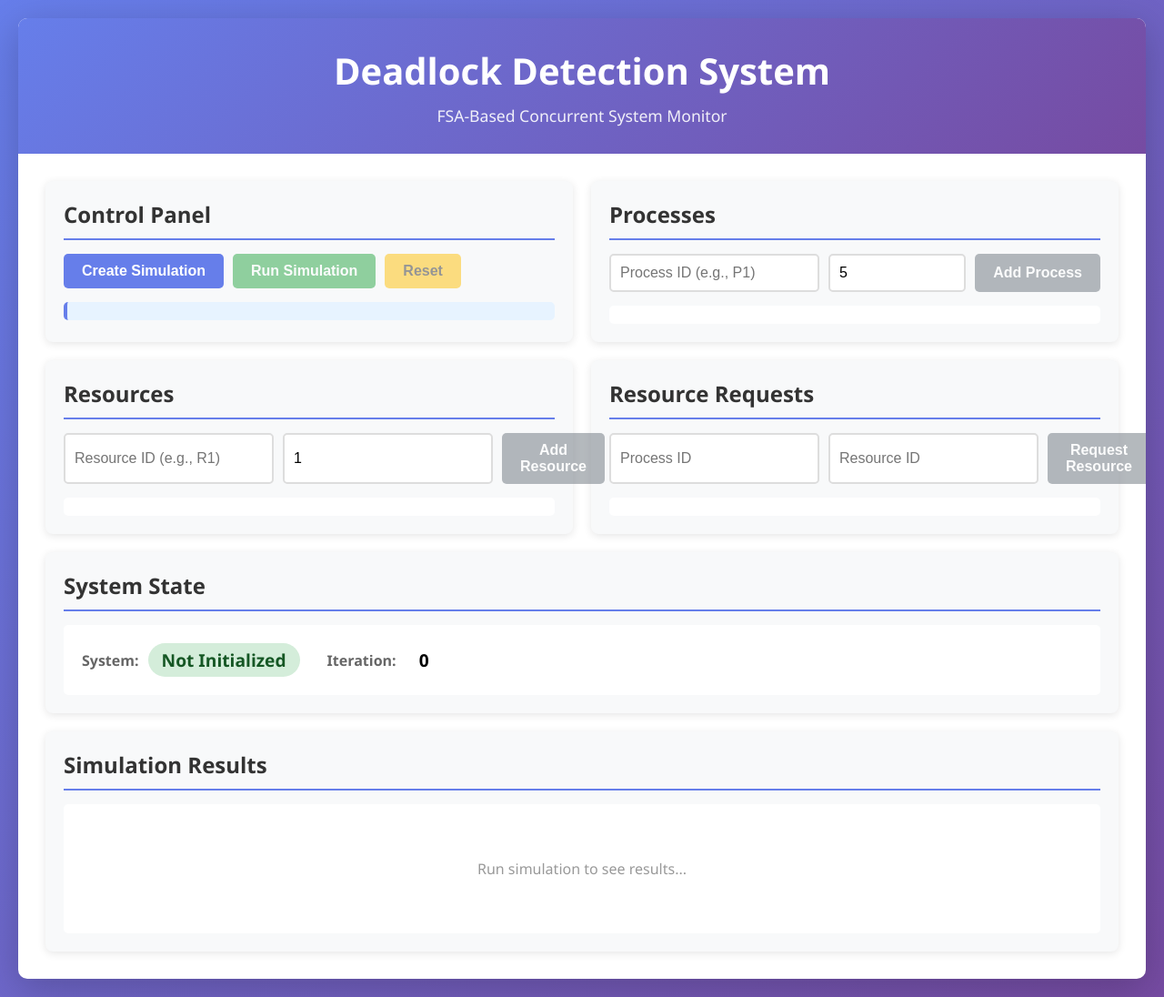
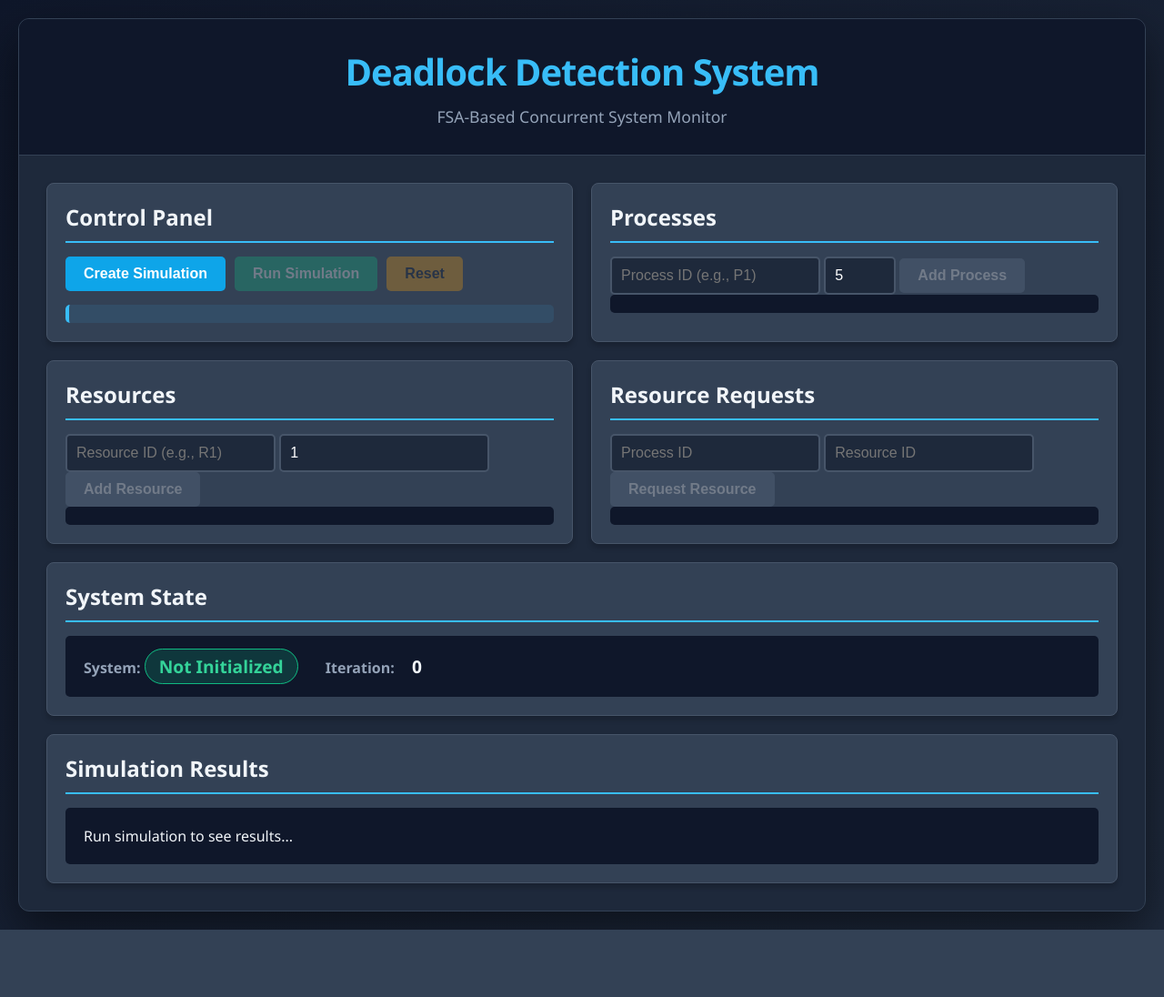
Before and after one commit to lachlanreyloyola/Deadlock-Detection-Simulation, a Flask app: page / in a window 1280 px wide. Shown: the whole page at 91% size. After the commit the page ends 1022 px from the top, so only its background shows below. Run offline with Flask 3, Linux system fonts and the light colour scheme.

Commit message:
Update style.css

```diff
--- a/web/static/css/style.css
+++ b/web/static/css/style.css
@@ -6,7 +6,9 @@
 
 body {
     font-family: 'Segoe UI', Tahoma, Geneva, Verdana, sans-serif;
-    background: linear-gradient(135deg, #667eea 0%, #764ba2 100%);
+    /* Deep Slate Gradient */
+    background: linear-gradient(135deg, #0f172a 0%, #1e293b 100%);
+    color: #f1f5f9;
     min-height: 100vh;
     padding: 20px;
 }
@@ -14,27 +16,30 @@ body {
 .container {
     max-width: 1400px;
     margin: 0 auto;
-    background: white;
-    border-radius: 10px;
-    box-shadow: 0 10px 40px rgba(0,0,0,0.2);
+    background: #1e293b; /* Slate 800 */
+    border-radius: 12px;
+    box-shadow: 0 20px 50px rgba(0,0,0,0.5);
     overflow: hidden;
+    border: 1px solid #334155;
 }
 
 header {
-    background: linear-gradient(135deg, #667eea 0%, #764ba2 100%);
-    color: white;
+    background: #0f172a;
+    color: #38bdf8; /* Neon Cyan */
     padding: 30px;
     text-align: center;
+    border-bottom: 1px solid #334155;
 }
 
 header h1 {
     font-size: 2.5em;
     margin-bottom: 10px;
+    letter-spacing: -1px;
 }
 
 header p {
     font-size: 1.1em;
-    opacity: 0.9;
+    color: #94a3b8; /* Muted Slate */
 }
 
 .main-content {
@@ -45,10 +50,11 @@ header p {
 }
 
 .panel {
-    background: #f8f9fa;
+    background: #334155; /* Slate 700 */
     border-radius: 8px;
     padding: 20px;
-    box-shadow: 0 2px 10px rgba(0,0,0,0.1);
+    box-shadow: 0 4px 6px rgba(0,0,0,0.2);
+    border: 1px solid #475569;
 }
 
 .panel.full-width {
@@ -56,10 +62,10 @@ header p {
 }
 
 .panel h2 {
-    color: #333;
+    color: #f1f5f9;
     margin-bottom: 15px;
     font-size: 1.5em;
-    border-bottom: 2px solid #667eea;
+    border-bottom: 2px solid #38bdf8;
     padding-bottom: 10px;
 }
 
@@ -80,77 +86,63 @@ header p {
 }
 
 .btn:disabled {
-    opacity: 0.5;
+    opacity: 0.3;
     cursor: not-allowed;
 }
 
 .btn-primary {
-    background: #667eea;
+    background: #0ea5e9;
     color: white;
 }
 
 .btn-primary:hover:not(:disabled) {
-    background: #5568d3;
+    background: #38bdf8;
+    box-shadow: 0 0 15px rgba(56, 189, 248, 0.4);
 }
 
 .btn-success {
-    background: #28a745;
+    background: #10b981;
     color: white;
 }
 
-.btn-success:hover:not(:disabled) {
-    background: #218838;
-}
-
 .btn-warning {
-    background: #ffc107;
-    color: #333;
-}
-
-.btn-warning:hover:not(:disabled) {
-    background: #e0a800;
+    background: #f59e0b;
+    color: #0f172a;
 }
 
 .btn-secondary {
-    background: #6c757d;
+    background: #64748b;
     color: white;
-}
-
-.btn-secondary:hover:not(:disabled) {
-    background: #5a6268;
-}
-
-.input-group {
-    display: flex;
-    gap: 10px;
-    margin-bottom: 15px;
 }
 
 .input-group input {
     flex: 1;
     padding: 10px;
-    border: 2px solid #ddd;
+    background: #1e293b;
+    border: 2px solid #475569;
     border-radius: 5px;
     font-size: 1em;
+    color: white;
 }
 
 .input-group input:focus {
     outline: none;
-    border-color: #667eea;
+    border-color: #38bdf8;
 }
 
 .info-box {
-    background: #e7f3ff;
+    background: rgba(56, 189, 248, 0.1);
     padding: 10px;
     border-radius: 5px;
-    border-left: 4px solid #667eea;
+    border-left: 4px solid #38bdf8;
     font-family: monospace;
+    color: #7dd3fc;
 }
 
 .list-container {
     max-height: 200px;
     overflow-y: auto;
-    background: white;
+    background: #0f172a;
     border-radius: 5px;
     padding: 10px;
 }
@@ -158,28 +150,22 @@ header p {
 .list-item {
     padding: 8px;
     margin: 5px 0;
-    background: #f8f9fa;
-    border-left: 3px solid #667eea;
-    border-radius: 3px;
+    background: #1e293b;
+    border-left: 3px solid #38bdf8;
+    color: #cbd5e1;
 }
 
 .state-display {
     display: flex;
     gap: 30px;
     padding: 20px;
-    background: white;
+    background: #0f172a;
     border-radius: 5px;
-}
-
-.state-item {
-    display: flex;
-    align-items: center;
-    gap: 10px;
 }
 
 .state-item .label {
     font-weight: 600;
-    color: #666;
+    color: #94a3b8;
 }
 
 .state-item .value {
@@ -190,80 +176,61 @@ header p {
 }
 
 .state-safe {
-    background: #d4edda;
-    color: #155724;
+    background: rgba(16, 185, 129, 0.2);
+    color: #34d399;
+    border: 1px solid #10b981;
 }
 
 .state-deadlock {
-    background: #f8d7da;
-    color: #721c24;
+    background: rgba(239, 68, 68, 0.2);
+    color: #f87171;
+    border: 1px solid #ef4444;
     animation: pulse 1s infinite;
 }
 
-@keyframes pulse {
-    0%, 100% { opacity: 1; }
-    50% { opacity: 0.7; }
-}
-
 .state-recovering {
-    background: #fff3cd;
-    color: #856404;
+    background: rgba(245, 158, 11, 0.2);
+    color: #fbbf24;
+    border: 1px solid #f59e0b;
 }
 
 .log-container {
     max-height: 150px;
     overflow-y: auto;
-    background: white;
+    background: #0f172a;
     padding: 10px;
     border-radius: 5px;
-    font-family: monospace;
-    font-size: 0.9em;
+    font-family: 'Courier New', monospace;
 }
 
 .log-entry {
-    padding: 5px;
-    margin: 2px 0;
-    border-left: 3px solid #28a745;
+    color: #34d399;
+    border-left: 3px solid #10b981;
+    padding-left: 10px;
 }
 
 .log-entry.error {
-    border-left-color: #dc3545;
-    color: #721c24;
+    color: #f87171;
+    border-left-color: #ef4444;
 }
 
 .results-container {
-    background: white;
+    background: #0f172a;
     padding: 20px;
     border-radius: 5px;
 }
 
-.results-container .placeholder {
-    color: #999;
-    text-align: center;
-    padding: 40px;
+.metric {
+    background: #1e293b;
+    border: 1px solid #334155;
 }
 
-.metric {
-    display: flex;
-    justify-content: space-between;
-    padding: 10px;
-    margin: 5px 0;
-    background: #f8f9fa;
-    border-radius: 5px;
-}
+.metric .label { color: #94a3b8; }
+.metric .value { color: #38bdf8; }
 
-.metric .label {
-    font-weight: 600;
-    color: #666;
-}
-
-.metric .value {
-    font-weight: bold;
-    color: #667eea;
-}
-
-.process-state-Ready { color: #17a2b8; }
-.process-state-Running { color: #28a745; }
-.process-state-Blocked { color: #ffc107; }
-.process-state-Deadlocked { color: #dc3545; }
-.process-state-Terminated { color: #6c757d; }
+/* Process States with Neon Glow */
+.process-state-Ready { color: #0ea5e9; }
+.process-state-Running { color: #10b981; text-shadow: 0 0 5px rgba(16, 185, 129, 0.5); }
+.process-state-Blocked { color: #f59e0b; }
+.process-state-Deadlocked { color: #ef4444; text-shadow: 0 0 5px rgba(239, 68, 68, 0.5); }
+.process-state-Terminated { color: #64748b; }
```
